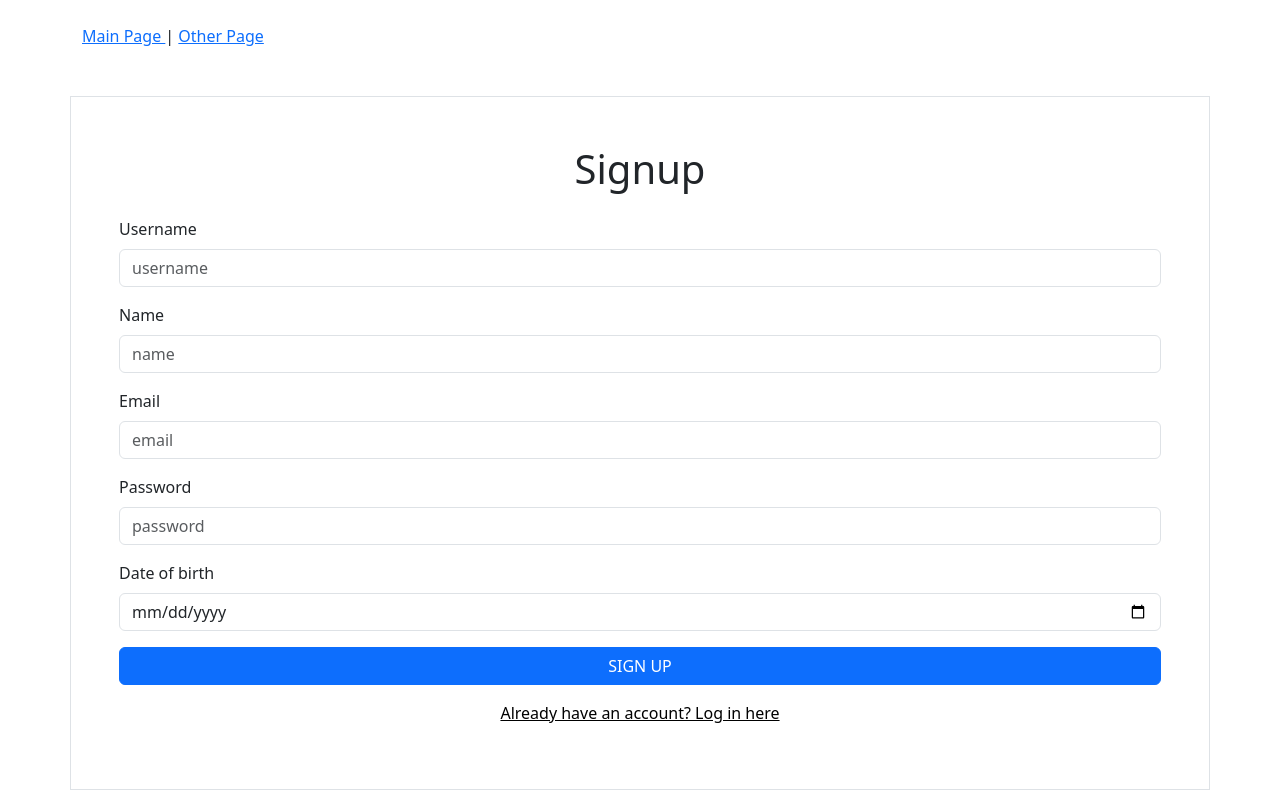
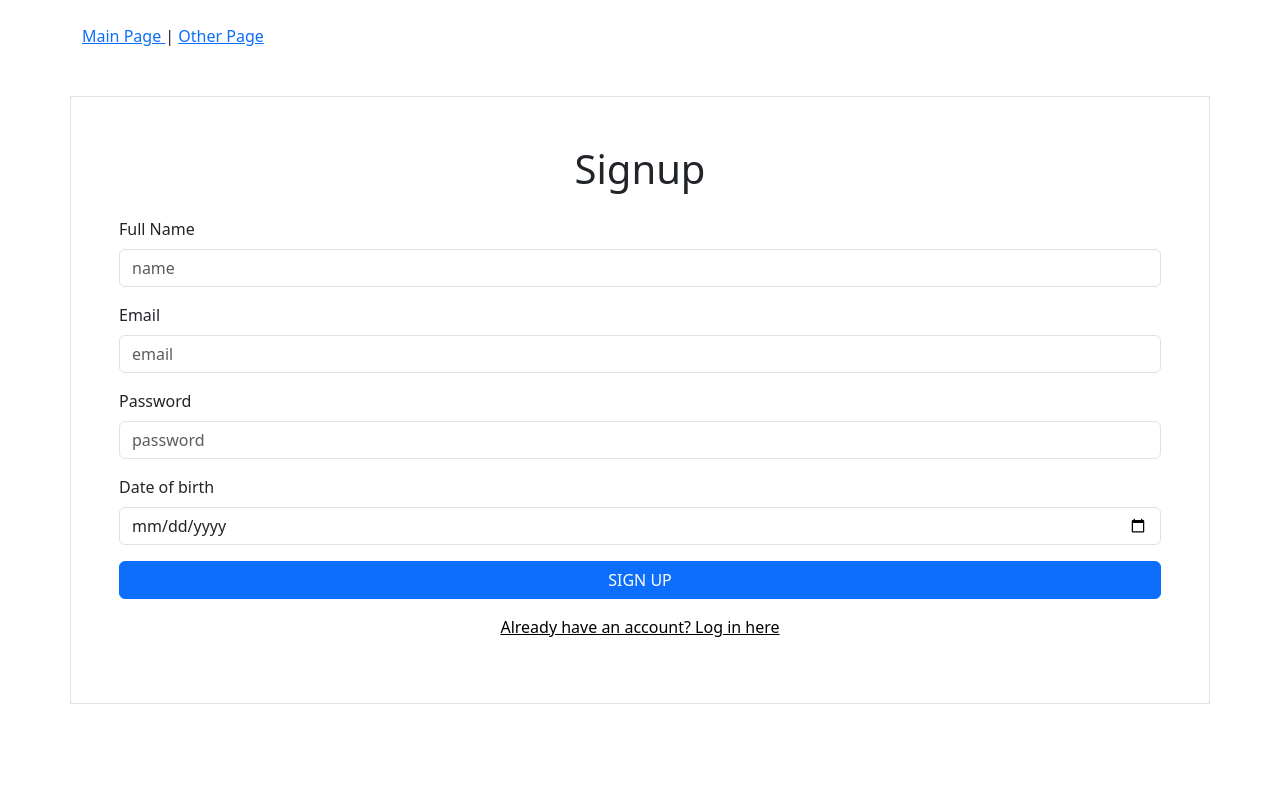
Before and after one commit to faridaa1/Hobbies-App, a Django app: page /signup/ in a window 1280 px wide. Run offline with Django 3.2, Linux system fonts and the light colour scheme; some libraries are stand-ins or nearby versions.

Commit message:
Make Signup form create user with email as username
Can't use AbstractUser w/o value for username

```diff
--- a/api/forms.py
+++ b/api/forms.py
@@ -20,10 +20,13 @@ class SignupForm(ModelForm):
     class Meta:
         """Form is based on CustomUser model and has following fields from that model"""
         model = CustomUser
-        fields = ['username', 'name', 'email', 'password', 'date_of_birth']
+        fields = ['name', 'email', 'password', 'date_of_birth']
         field_classes = {
             "password": PasswordField,
             "date_of_birth": DatePickerField
+        }
+        labels = {
+            'name': 'Full Name',
         }
 
     def __init__(self, *args, **kwargs):
@@ -34,14 +37,6 @@ class SignupForm(ModelForm):
                 {'class': 'form-control',  # For bootstrap styling
                  'placeholder': field}  # Allows bootstrap form animation
             )
-
-    def clean_username(self):
-        username = self.cleaned_data['username']
-        username_exists = CustomUser.objects.filter(username=username).exists()
-        if username_exists:
-            raise ValidationError(
-                "An account with that username already exists")
-        return username
 
     def clean_email(self):
         email = self.cleaned_data['email']
--- a/api/templates/api/spa/index.html
+++ b/api/templates/api/spa/index.html
@@ -16,7 +16,6 @@
     </div>
     <div class="content">
       {% block content %}
-      <!-- Here lies the content-->
       {% endblock %}
     </div>
 </body>
--- a/api/views.py
+++ b/api/views.py
@@ -17,7 +17,7 @@ def signup(request: HttpRequest) -> HttpResponse:
             # Create user from valid form
             data = form.cleaned_data
             CustomUser.objects.create_user(
-                username=data['username'],
+                username=data['email'],
                 password=data['password'],
                 email=data['email'],
                 name=data['name'],
```
Also changed, not shown: api/tests.py (+1 -11 lines).
